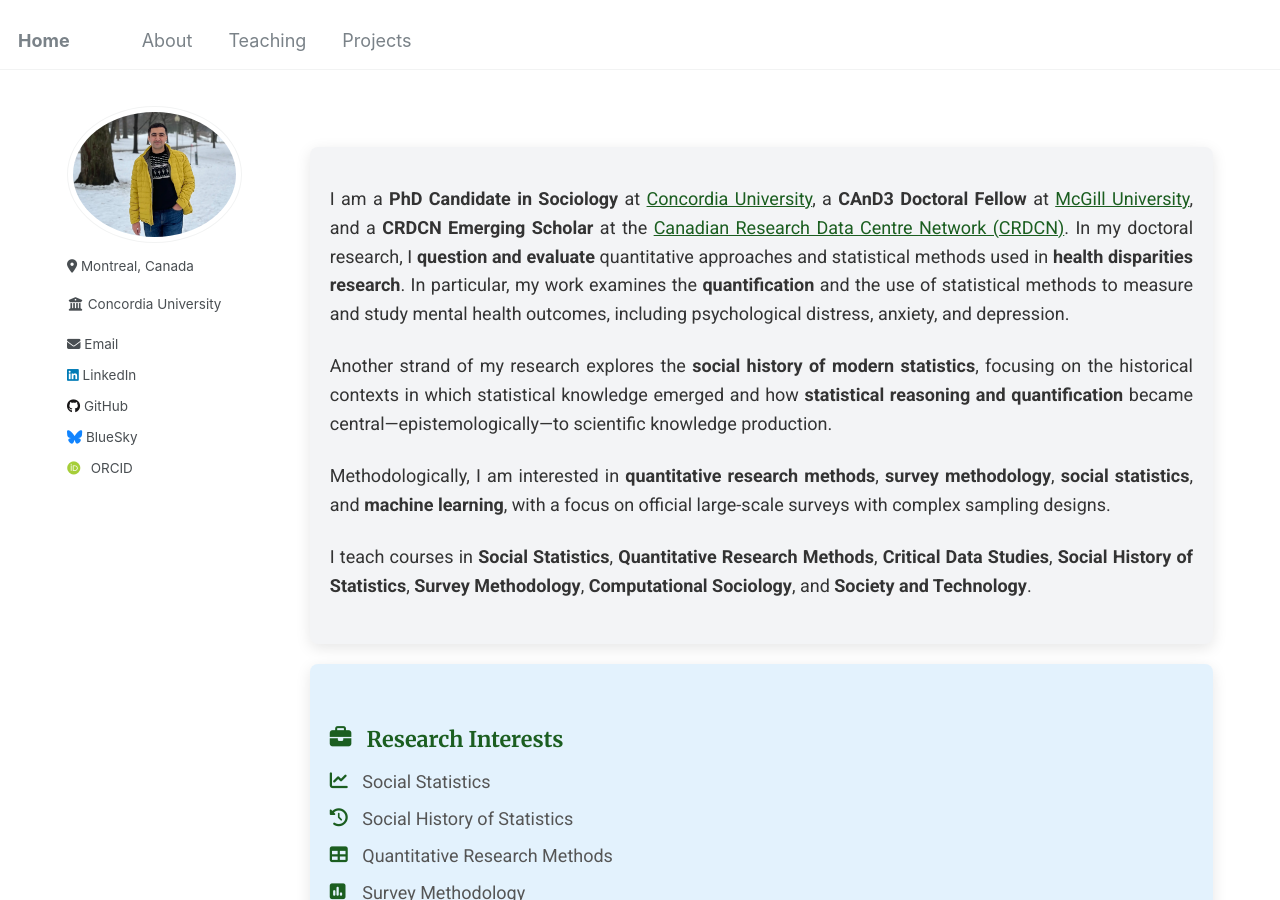
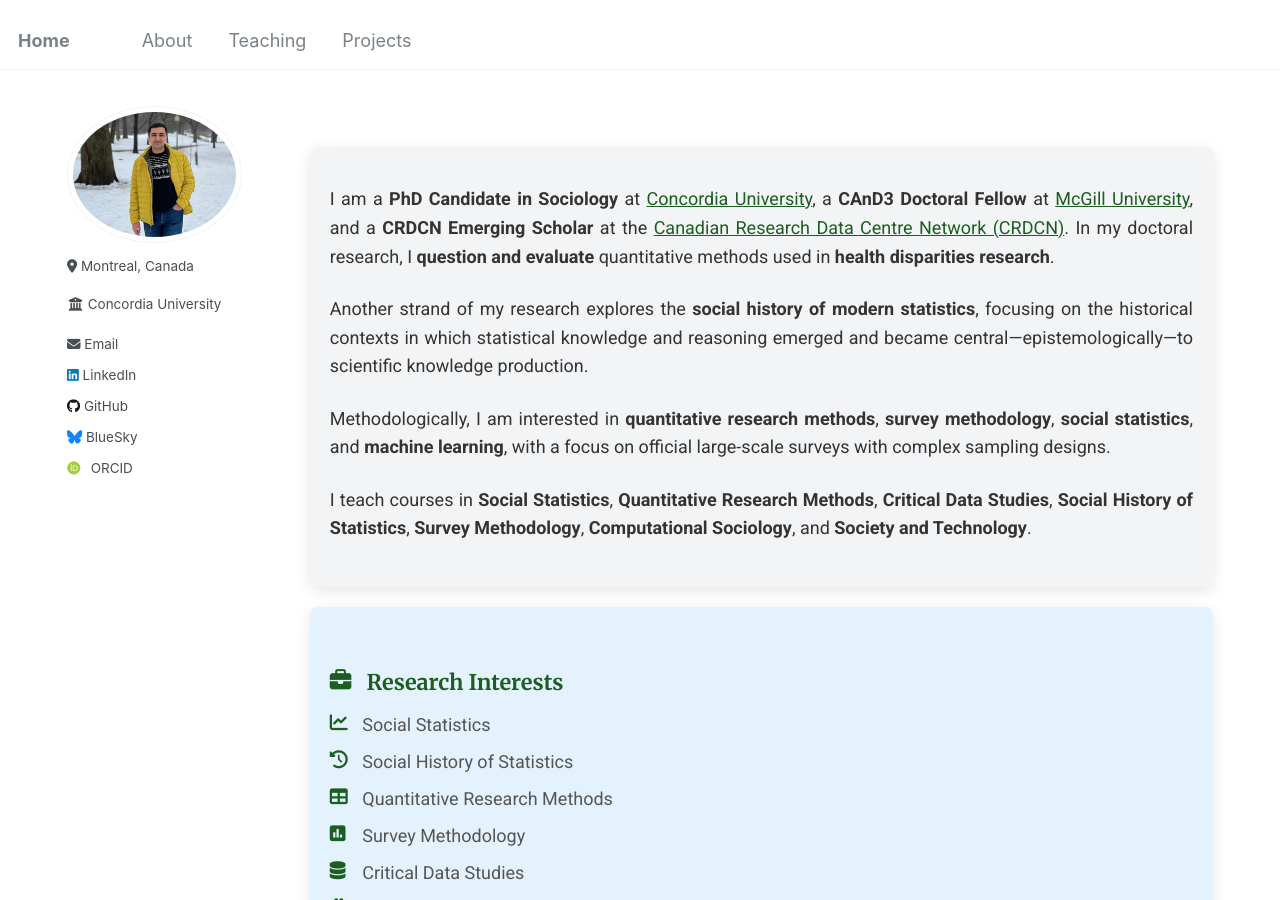
Before and after one commit to Mohsnmonji/mohsnmonji.github.io, a Jekyll site: the page built from about-me.md, in a window 1280 px wide and 900 px high. Built offline with Jekyll 4.4.1, drawn with Linux system fonts in a browser that asks for light colours; some web fonts are replaced.

Commit message:
Update about-me.md

```diff
--- a/about-me.md
+++ b/about-me.md
@@ -91,16 +91,14 @@ author_profile: true
     <a href="https://www.mcgill.ca/cand3/our-people/fellows-2024-25" target="_blank">McGill University</a>,
     and a <strong>CRDCN Emerging Scholar</strong> at the
     <a href="https://crdcn.ca" target="_blank">Canadian Research Data Centre Network (CRDCN)</a>.
-    In my doctoral research, I <strong>question and evaluate</strong> quantitative approaches and statistical methods
+    In my doctoral research, I <strong>question and evaluate</strong> quantitative methods
     used in <strong>health disparities research</strong>.
-    In particular, my work examines the <strong>quantification</strong> and the use of statistical methods
-    to measure and study mental health outcomes, including psychological distress, anxiety, and depression.
+
   </p>
 
   <p>
     Another strand of my research explores the <strong>social history of modern statistics</strong>,
-    focusing on the historical contexts in which statistical knowledge emerged and how
-    <strong>statistical reasoning and quantification</strong> became central—epistemologically—to
+    focusing on the historical contexts in which statistical knowledge and reasoning emerged and became central—epistemologically—to
     scientific knowledge production.
   </p>
 
```
